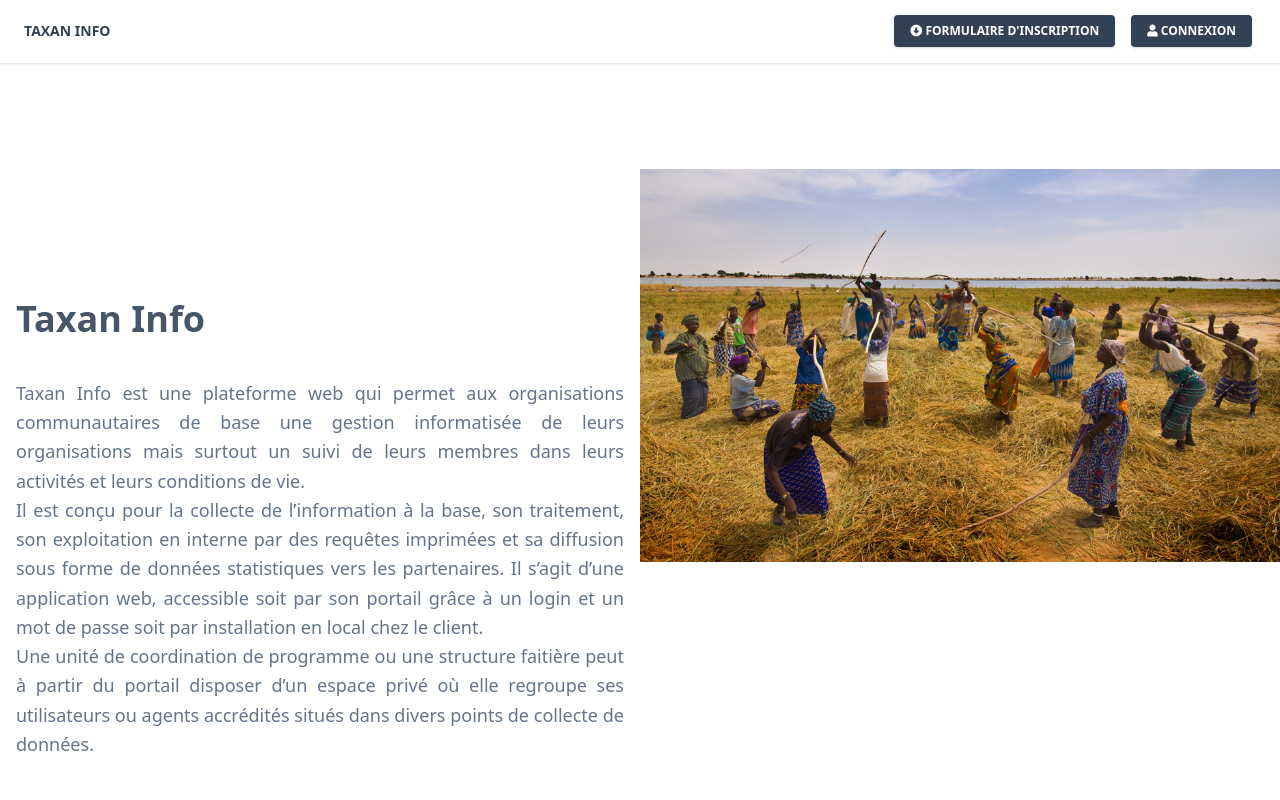
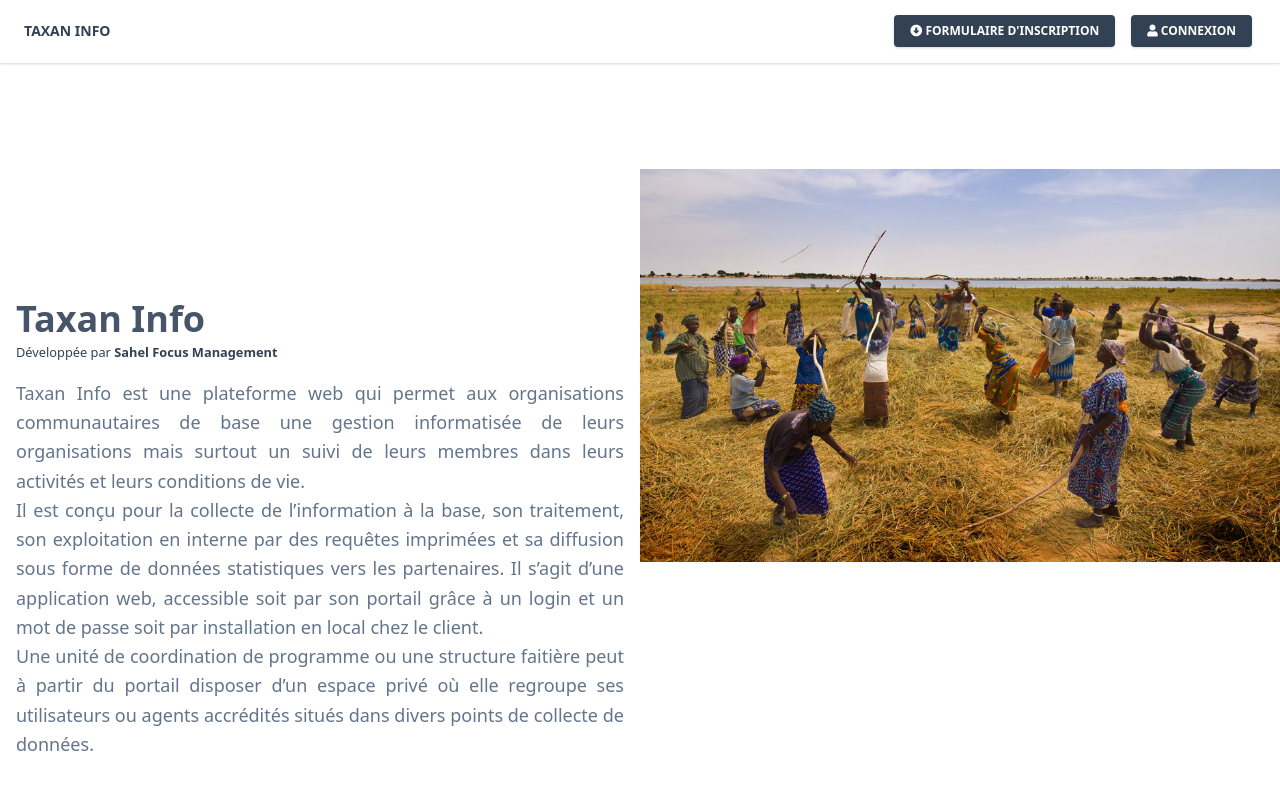
Before and after one commit to MamadouSadio/taxan, a Next.js app: page / in a window 1280 px wide. Shown: the top 800 px of the page. Built offline with nearby package versions, Linux system fonts and the light colour scheme.

Commit message:
Update the Front 2

```diff
--- a/pages/index.js
+++ b/pages/index.js
@@ -16,6 +16,14 @@ export default function Index() {
               <h2 className="font-semibold text-4xl text-blueGray-600">
               Taxan Info
               </h2>
+              <small>
+                 Développée par
+                <a href="#">
+                  <strong class="Primary"> Sahel Focus Management</strong>
+                </a>
+              </small>
+
+
               <br className="my-6 border-blueGray-300" />
 
 
@@ -559,20 +567,21 @@ export default function Index() {
                   dispositions très particulières, dont cette sponsorisation.
               </p>
               <div className="sm:block flex flex-col mt-10">
-                <a
-                  href="#"
+                <Link href="./auth/login">
+                 <a
                   target="_blank"
                   className="get-started text-white font-bold px-6 py-4 rounded outline-none focus:outline-none mr-1 mb-2 bg-blueGray-400 active:bg-blueGray-500 uppercase text-sm shadow hover:shadow-lg ease-linear transition-all duration-150"
                 >
                   Accéder à Taxan Info
-                </a>
+                  </a>
+                </Link>
                 <a
                   href="https://download1493.mediafire.com/sy2o22xjxcpg/y3gryvei5o5n6wp/Formulaires.zip
                   "
                   target="_blank"
                   className="github-star sm:ml-1 text-white font-bold px-6 py-4 rounded outline-none focus:outline-none mr-1 mb-1 bg-blueGray-700 active:bg-blueGray-600 uppercase text-sm shadow hover:shadow-lg"
                 >
-                  <i className="fab fa-github text-lg mr-1"></i>
+                  <i className="fas fa-arrow-alt-circle-down text-lg mr-1"></i>
                   <span>Formulaire d'inscription
                   </span>
                 </a>
```
